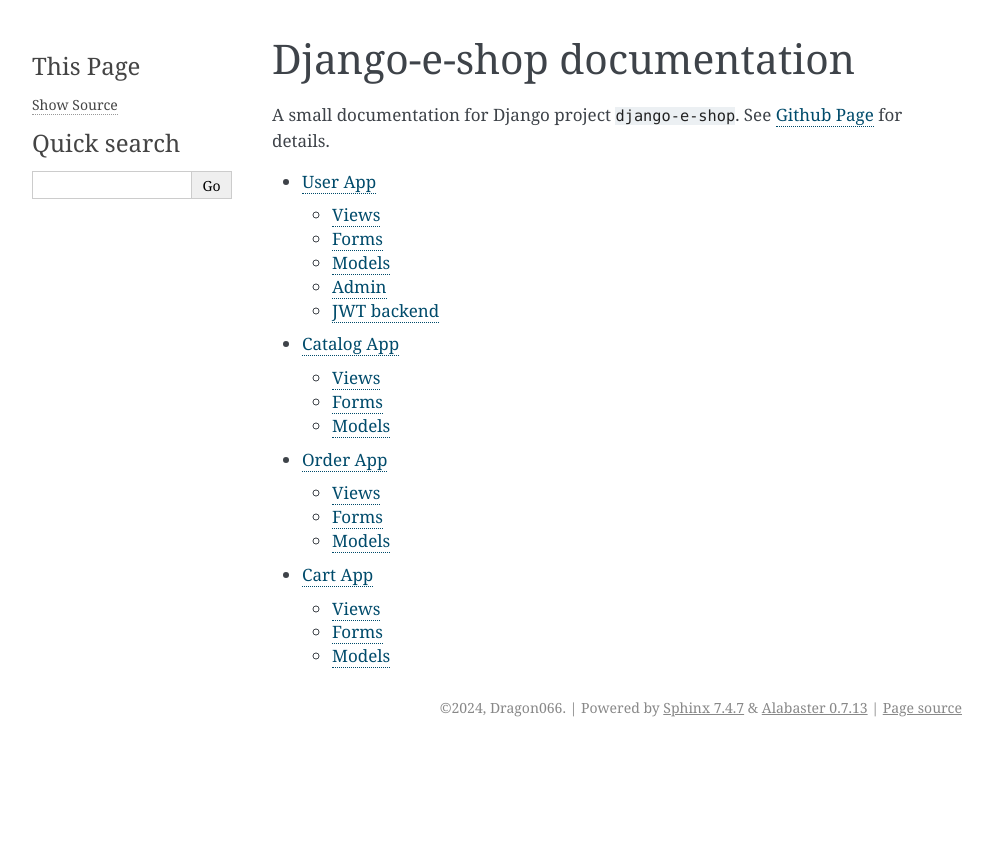
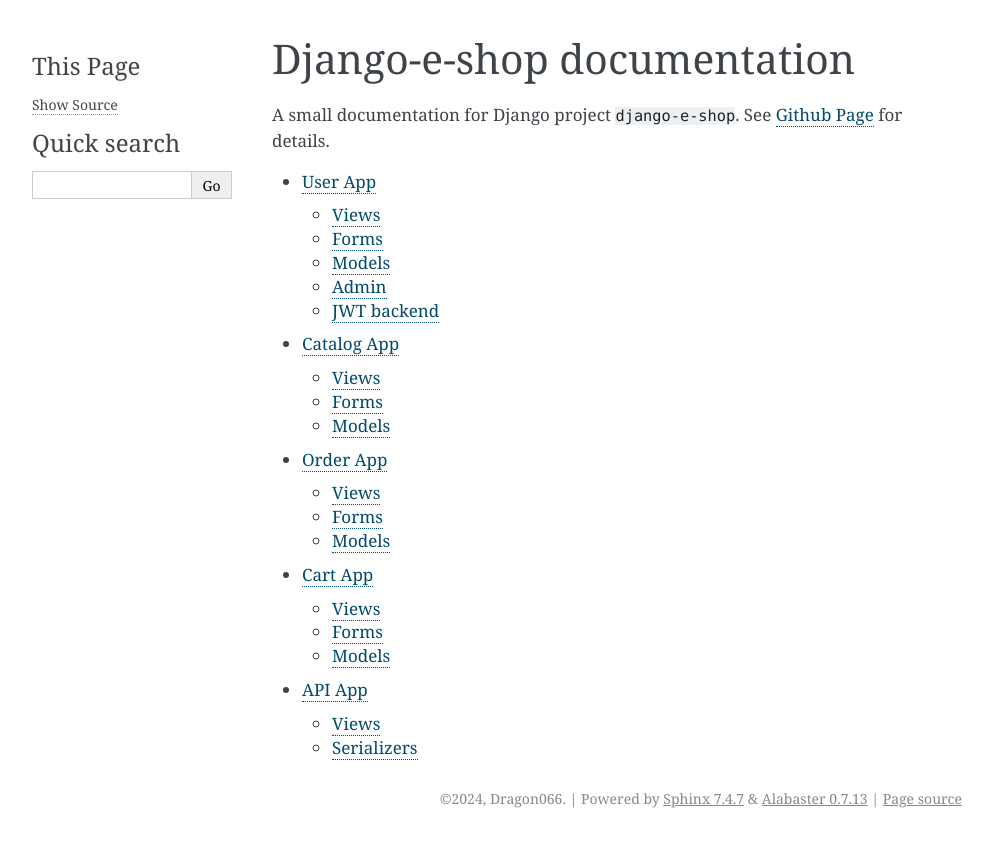
Before and after one commit to Dragon066/django-e-shop, a Sphinx documentation site: the page built from eshop/docs/index.rst, in a window 1280 px wide. Shown: the top 847 px of the page, without its empty margins (148-1141 px from the left). Built offline with Sphinx 7.4.7, drawn with Linux system fonts in a browser that asks for light colours.

```diff
--- /dev/null
+++ b/eshop/docs/apiapp/api_serializers.rst
@@ -0,0 +1,6 @@
+Serializers
+===========
+
+.. automodule:: api.serializers
+    :members:
+    :undoc-members:
--- /dev/null
+++ b/eshop/docs/apiapp/api_views.rst
@@ -0,0 +1,6 @@
+Views
+=====
+
+.. automodule:: api.views
+    :members:
+    :undoc-members:
--- a/eshop/docs/index.rst
+++ b/eshop/docs/index.rst
@@ -17,3 +17,4 @@ See `Github Page <https://github.com/Dragon066/django-e-shop/>`_ for details.
    ./catalogapp/catalog.rst
    ./orderapp/order.rst
    ./cartapp/cart.rst
+   ./apiapp/api.rst
```
Also changed, not shown: eshop/docs/apiapp/api.rst (added, +10 -0 lines).
